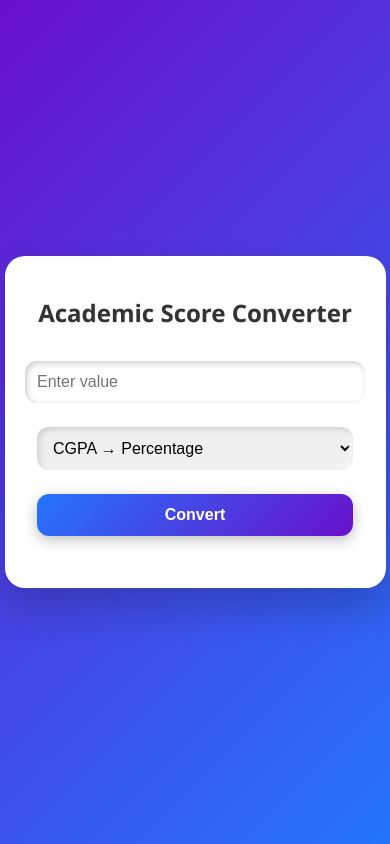
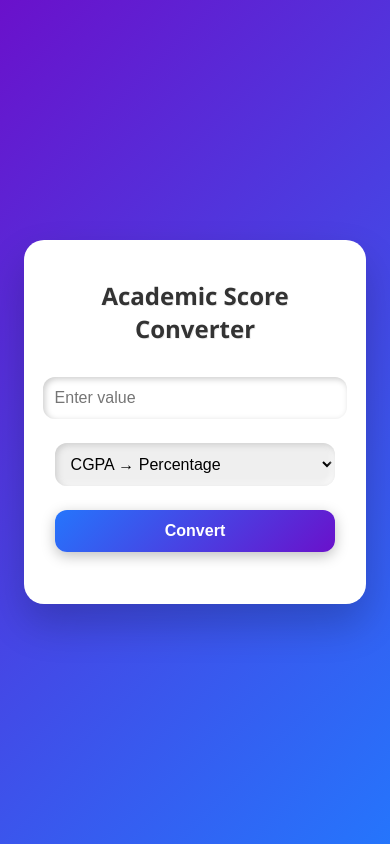
Before and after one commit to Yurijirengoku/cgpa-converter, a Flask app: page / in a window 390 px wide. Run offline with Flask 3, Linux system fonts and the light colour scheme.

Commit message:
Fix mobile responsiveness and update viewport

```diff
--- a/static/style.css
+++ b/static/style.css
@@ -16,7 +16,7 @@ body, html {
   padding: 40px 30px;
   border-radius: 20px;
   max-width: 400px;   /* max width on large screens */
-  width: 90%;         /* 90% width on small screens */
+  width: 80%;         /* 90% width on small screens */
   box-shadow: 0 20px 40px rgba(0, 0, 0, 0.2);
   animation: popIn 0.6s ease-out;
   text-align: center;
```
